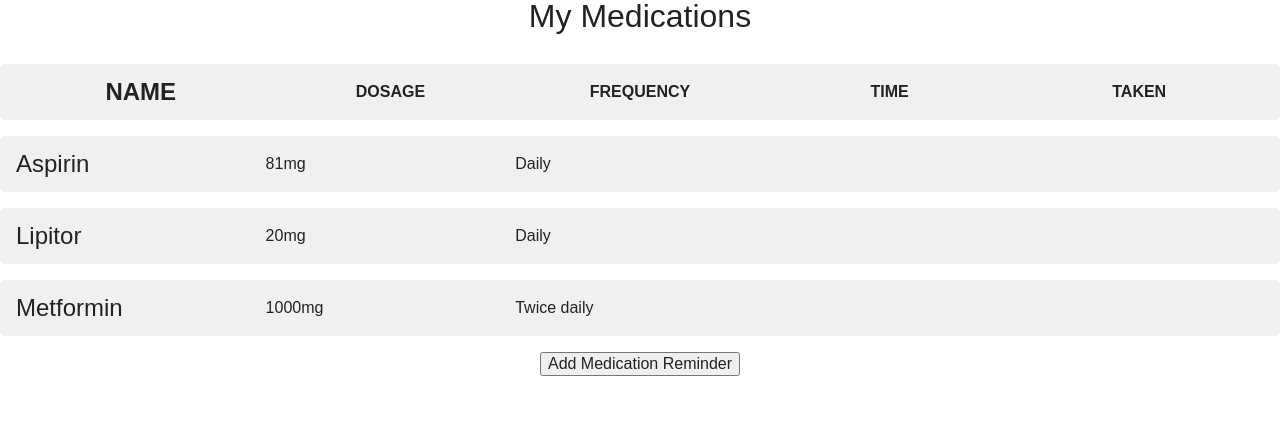
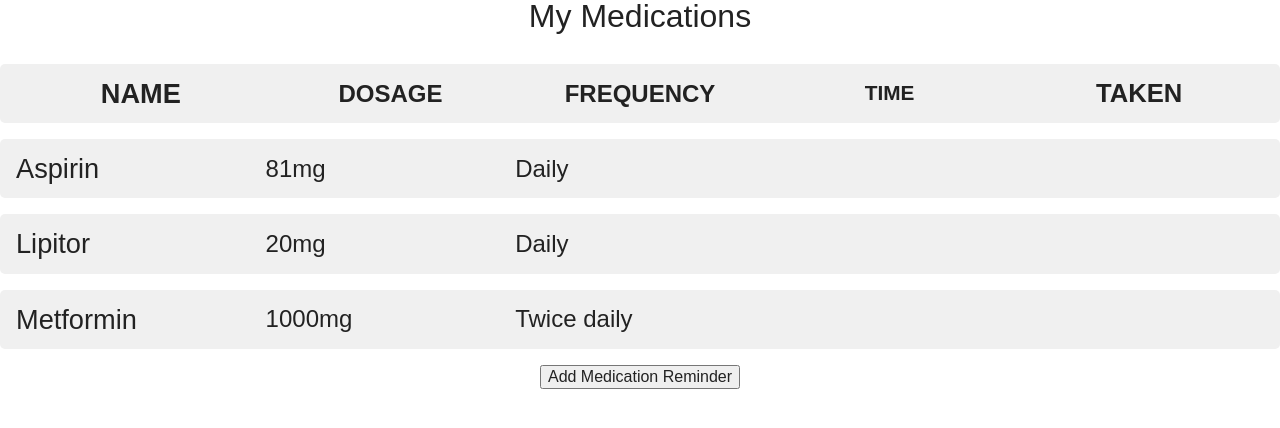
Before and after one commit to kriskris79/MedHelper-app, a React (Create React App) app in the folder medhelper/: page / in a window 1280 px wide. Shown: the top 428 px of the page. Built offline with nearby package versions, Linux system fonts and the light colour scheme.

Commit message:
medicationlist mobile friendly

```diff
--- a/medhelper/src/scss/styles/_medicationlist.scss
+++ b/medhelper/src/scss/styles/_medicationlist.scss
@@ -47,4 +47,129 @@
     text-transform: uppercase;
     text-align: center;
   }
-}
+
+  /* Extra small devices (Phones) */
+  @media screen and (max-width: 576px) {
+    li {
+      grid-template-columns: 1fr;
+      grid-template-rows: auto auto auto auto auto;
+      text-align: center;
+    }
+
+    .name {
+      font-size: 1.2rem;
+    }
+
+    .dosage,
+    .frequency,
+    .time {
+      font-size: 1rem;
+    }
+  }
+
+  /* Small devices (Tablets) */
+  @media screen and (min-width: 577px) and (max-width: 768px) {
+    li {
+      grid-template-columns: 1fr 1fr 1fr;
+      grid-template-rows: auto auto;
+      text-align: left;
+    }
+
+    .name {
+      font-size: 1.3rem;
+    }
+
+    .dosage,
+    .frequency {
+      font-size: 1.1rem;
+    }
+
+    .time {
+      font-size: 1rem;
+    }
+
+    .header {
+      font-size: 1.2rem;
+    }
+  }
+
+  /* Medium devices (Desktops) */
+  @media screen and (min-width: 769px) and (max-width: 992px) {
+    .name {
+      font-size: 1.4rem;
+    }
+
+    .dosage,
+    .frequency {
+      font-size: 1.2rem;
+    }
+
+    .time {
+      font-size: 1rem;
+    }
+
+    .header {
+      font-size: 1.3rem;
+    }
+  }
+
+  /* Large devices (Desktops) */
+  @media screen and (min-width: 993px) and (max-width: 1200px) {
+    .name {
+      font-size: 1.5rem;
+    }
+
+    .dosage,
+    .frequency {
+      font-size: 1.3rem;
+    }
+
+    .time {
+      font-size: 1.1rem;
+    }
+
+    .header {
+      font-size: 1.4rem;
+    }
+  }
+
+  /* Extra large devices (Desktops) */
+  @media screen and (min-width: 1201px) {
+    .name {
+      font-size: 1.6rem;
+    }
+
+    .dosage,
+    .frequency {
+      font-size: 1.4rem;
+    }
+
+    .time {
+      font-size: 1.2rem;
+    }
+
+    .header {
+      font-size: 1.5rem;
+    }
+  }
+
+  /* Extra extra large devices (Desktops) */
+  @media screen and (min-width: 1201px) {
+    .name {
+      font-size: 1.7rem;
+    }
+
+    .dosage,
+    .frequency {
+      font-size: 1.5rem;
+    }
+
+    .time {
+      font-size: 1.3rem;
+    }
+
+    .header {
+      font-size: 1.6rem;
+    }
+  }
+  }
```
